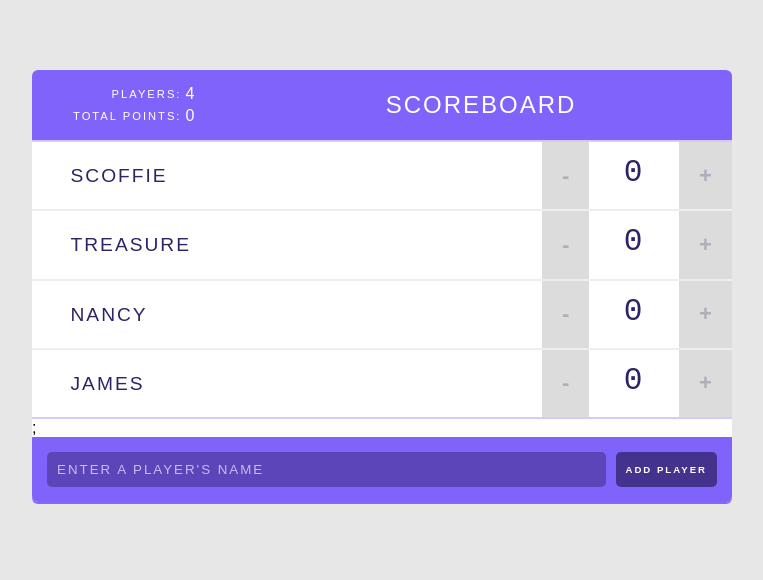
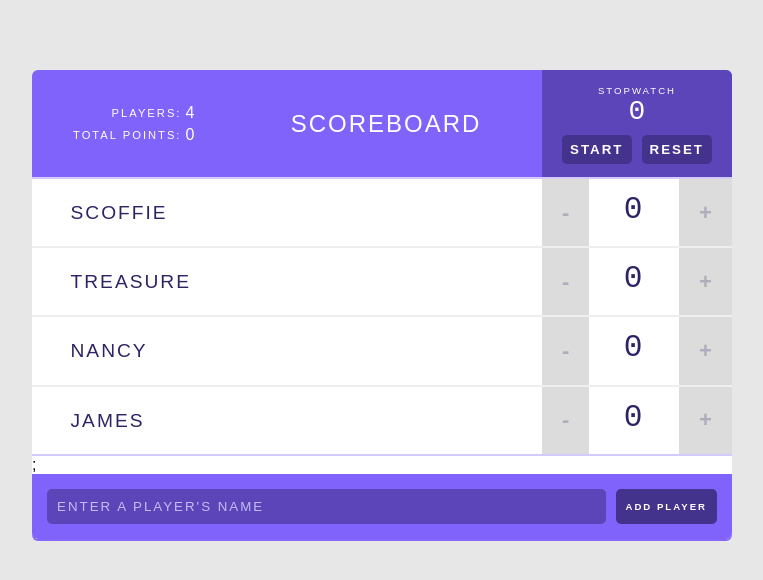
Before and after one commit to LeviScoffie/Learning-REACT-BASICS, a React (Create React App) app: page / in a window 1280 px wide. Shown: the top 580 px of the page, without its empty margins (258-1021 px from the left). Built offline with nearby package versions, Linux system fonts and the light colour scheme.

Commit message:
useEffect

```diff
--- a/src/components/Header.js
+++ b/src/components/Header.js
@@ -1,6 +1,7 @@
 import React from 'react';
 
 import Stats from './Stats';
+import Stopwatch from './Stopwatch';
 
 const Header = (props) => {
     return (
@@ -9,7 +10,7 @@
         due to the variables initialized in the Stats component */}
         <Stats  players={props.players}/>
         <h1>{props.title}</h1>
-
+        <Stopwatch />
       </header>
     );
   }
--- /dev/null
+++ b/src/components/Stopwatch.js
@@ -0,0 +1,39 @@
+import React, {useState, useEffect } from 'react';
+
+
+// requires 2 states, running state and elapsed time
+
+const Stopwatch = () => {
+
+    const [isRunning, setIsRunning] = useState(false);
+    const [elapsedTime,setElapsedTime] = useState(0);
+    useEffect(() => {
+        let id;
+        if(isRunning) {
+            id =setInterval(() => {
+            setElapsedTime(prevTime => prevTime +1 );
+            console.log("tick")
+            },
+             1000);
+        }
+        return () => {
+            clearInterval(id);
+            console.log('clean');
+        }
+    },[isRunning]);
+
+    return (
+        <div
+            className='stopwatch'>
+                <h2>Stopwatch</h2>
+                <span className='stopwatch-time'>{elapsedTime}</span>
+                <button onClick={ () => setIsRunning((prevValue)=>!prevValue)}>
+                    {isRunning ? "Stop" : "Start"}
+                </button>
+                <button onClick={() => setElapsedTime(0)}>Reset</button>
+
+        </div>
+    );
+}
+
+export default Stopwatch;
```
Also changed, not shown: 1 other file (tests, documents, lock files or other folders).
